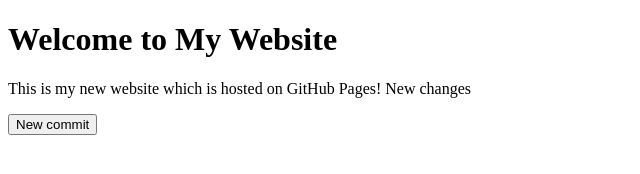
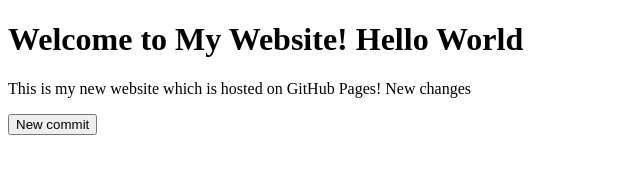
Before and after one commit to ellisrgrz/ellisrgrz.github.io, a plain HTML site: page index.html in a window 1280 px wide. Shown: the whole page, without its empty margins (0-640 px from the left). Drawn offline with Linux system fonts and the light colour scheme.

Commit message:
Added hello world to title

```diff
--- a/index.html
+++ b/index.html
@@ -8,7 +8,7 @@
   </head>
   <body>
     <main>
-        <h1>Welcome to My Website</h1>
+        <h1>Welcome to My Website! Hello World</h1>
         <p>This is my new website which is hosted on GitHub Pages! New changes</p>
         <button>New commit</button>
     </main>
```
